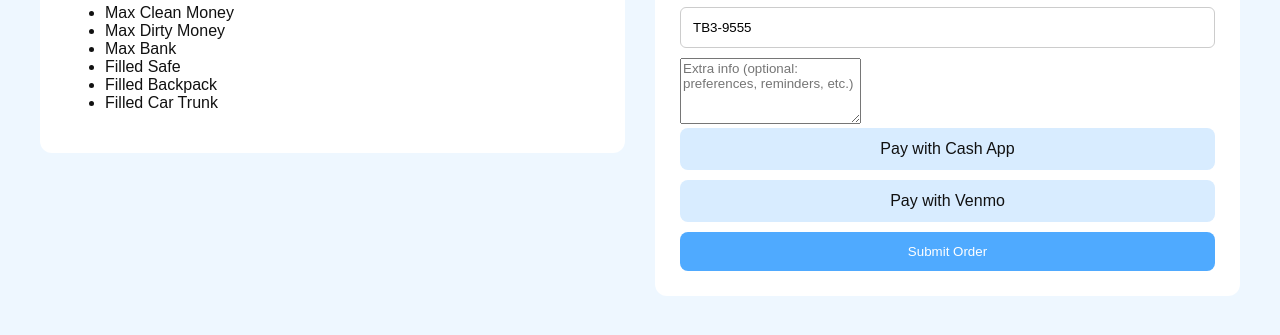
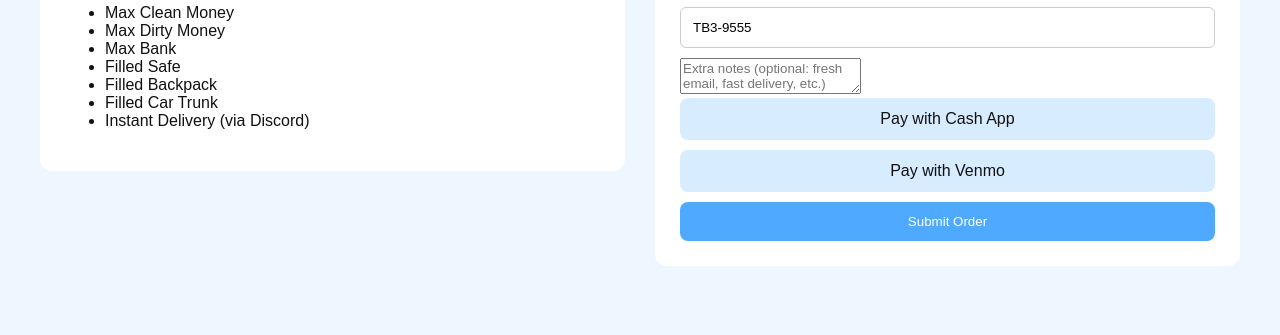
Before and after one commit to Hatemonks234/Button-Boys-Market, a plain HTML site: page product.html in a window 1280 px wide. Shown: the part 207-542 px from the top of the page. Drawn offline with Linux system fonts and the light colour scheme.

Commit message:
Update product.html

```diff
--- a/product.html
+++ b/product.html
@@ -3,7 +3,6 @@
 <head>
   <meta charset="UTF-8" />
   <title>Stacked TB3 Account</title>
-  <meta name="viewport" content="width=device-width, initial-scale=1.0" />
   <link rel="stylesheet" href="style.css" />
 </head>
 <body>
@@ -20,7 +19,7 @@
 <main class="container">
   <div class="product-page">
 
-    <!-- LEFT SIDE -->
+    <!-- PRODUCT DETAILS -->
     <div class="details">
       <h1>Stacked TB3 Account</h1>
       <ul>
@@ -31,32 +30,29 @@
         <li>Filled Safe</li>
         <li>Filled Backpack</li>
         <li>Filled Car Trunk</li>
+        <li>Instant Delivery (via Discord)</li>
       </ul>
     </div>
 
-    <!-- RIGHT SIDE -->
+    <!-- BUY BOX -->
     <div class="buy-box">
       <p class="price">$8.00</p>
 
-      <!-- DISCORD -->
       <input
         type="text"
         id="discord"
         placeholder="Discord username or ID (example: user#1234)"
       />
 
-      <!-- ORDER ID -->
       <input
         type="text"
         id="order"
-        readonly
+        placeholder="Order ID (example: TB3-1001)"
       />
 
-      <!-- EXTRA INFO -->
       <textarea
         id="notes"
-        placeholder="Extra info (optional: preferences, reminders, etc.)"
-        rows="4"
+        placeholder="Extra notes (optional: fresh email, fast delivery, etc.)"
       ></textarea>
 
       <a class="pay-btn" href="https://cash.app/$lozanoyol" target="_blank">
@@ -67,7 +63,7 @@
         Pay with Venmo
       </a>
 
-      <button id="submitBtn" onclick="submitOrder()">Submit Order</button>
+      <button onclick="submitOrder()">Submit Order</button>
     </div>
 
   </div>
```
